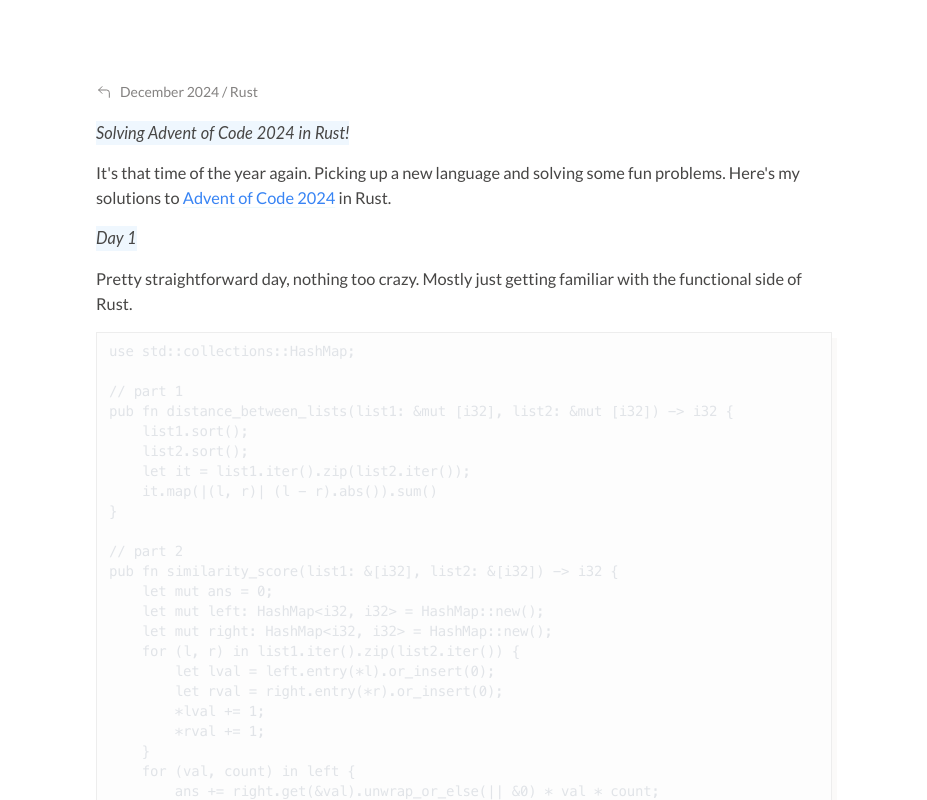
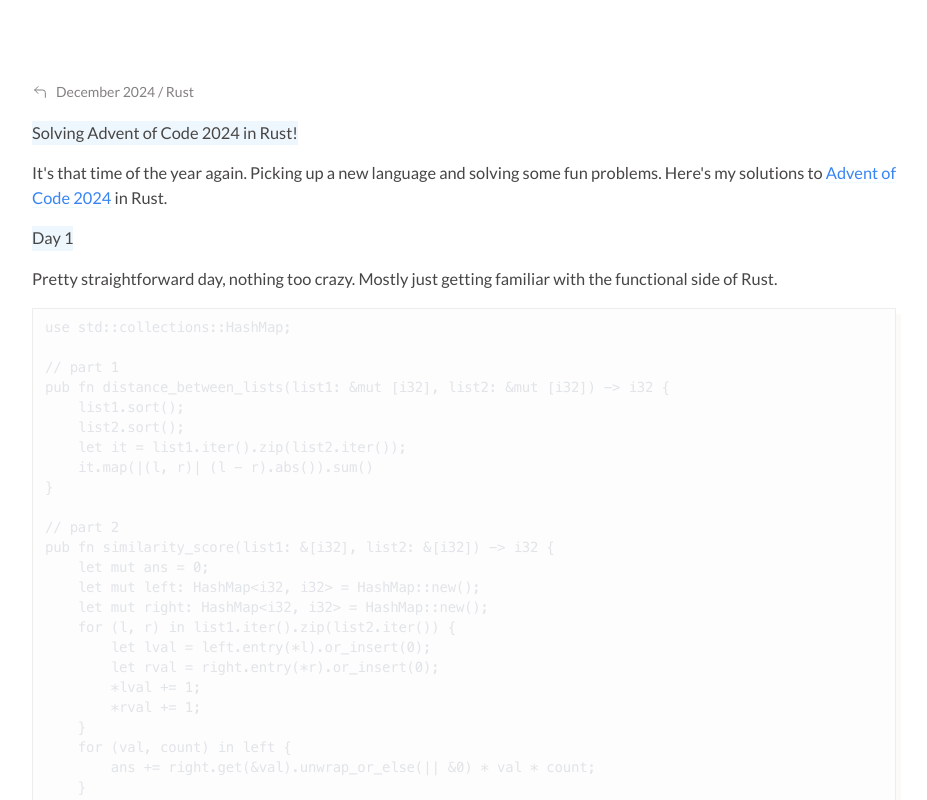
Before and after one commit to slightlybelowzen/prakharnagpal, an Astro site: page /projects/aoc24 in a window 1280 px wide. Shown: the top 800 px of the page, without its empty margins (176-1103 px from the left). Built offline with nearby package versions, Linux system fonts and the light colour scheme; Astro itself is replaced by a stand-in of ours; code samples lack their colours; a web font is replaced by a local one.

Commit message:
minor change

```diff
--- a/src/app.css
+++ b/src/app.css
@@ -94,7 +94,7 @@
     h1,
     h2 {
       all: unset;
-      @apply font-sans italic bg-selection-blue/40 w-fit;
+      @apply font-sans bg-selection-blue/40 w-fit;
     }
   }
 }
--- a/src/layouts/ContentLayout.astro
+++ b/src/layouts/ContentLayout.astro
@@ -21,7 +21,7 @@
 		<title>Prakhar Nagpal | {frontmatter.title}</title>
 	</head>
 	<body>
-		<main class="max-w-3xl mx-auto md:py-20 py-10 px-4 flex flex-col gap-4 prose">
+		<main class="max-w-4xl mx-auto md:py-20 py-10 px-4 flex flex-col gap-4 prose">
 			<div class="flex gap-2 items-center">
 				<a href="/" class="text-body-muted hover:text-body no-underline">
 					<ArrowUpLeft class="inline w-4 h-4 mb-1" />
```
